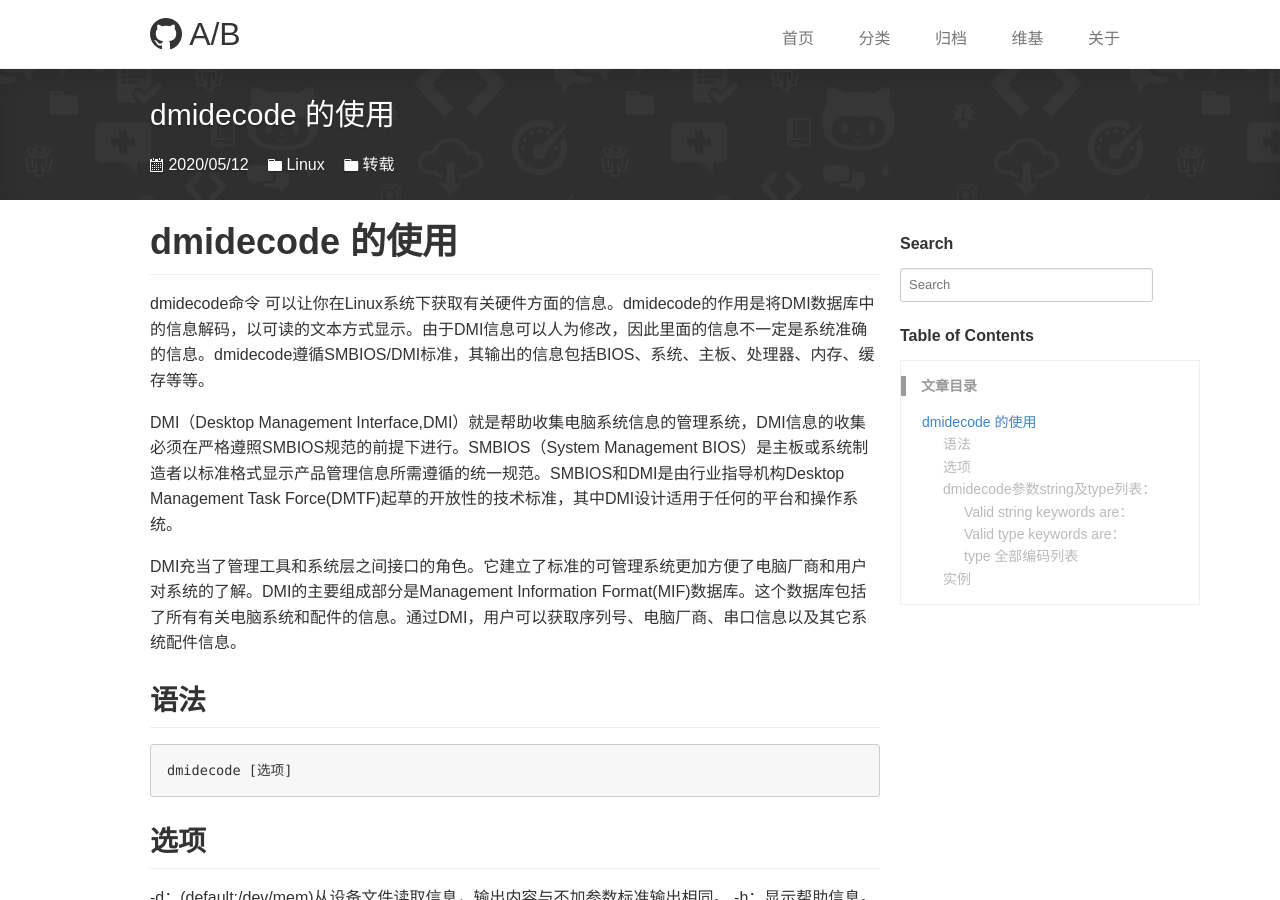
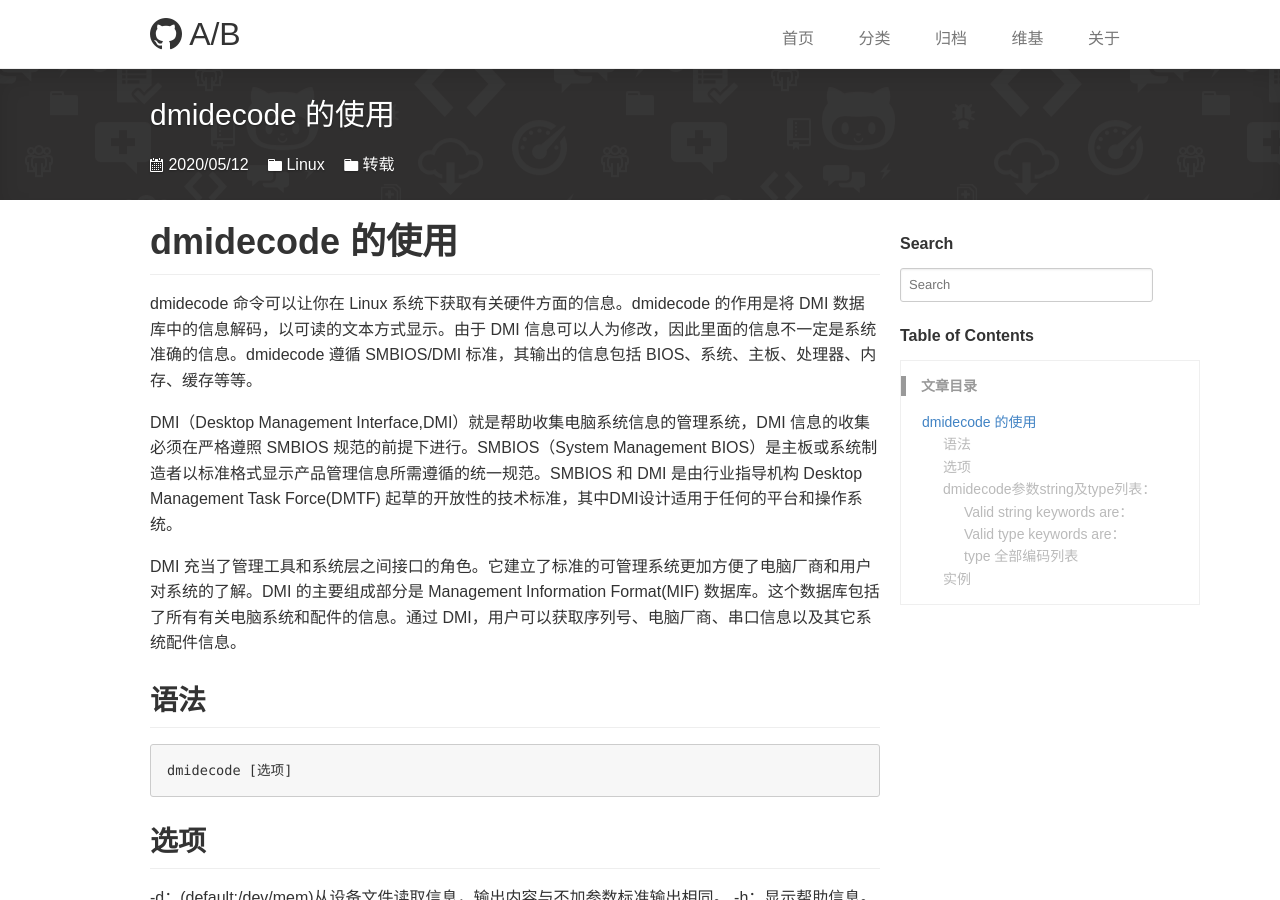
Before and after one commit to halysl/halysl.github.io, a Jekyll site: the page built from _posts/2020-05-12-dmidecode的使用.md, in a window 1280 px wide and 900 px high. Built offline with Jekyll 4.4.1, drawn with Linux system fonts in a browser that asks for light colours.

Commit message:
细节修改

```diff
--- a/_posts/2020-05-12-dmidecode的使用.md
+++ b/_posts/2020-05-12-dmidecode的使用.md
@@ -8,11 +8,11 @@ keywords:
 
 # dmidecode 的使用
 
-dmidecode命令 可以让你在Linux系统下获取有关硬件方面的信息。dmidecode的作用是将DMI数据库中的信息解码，以可读的文本方式显示。由于DMI信息可以人为修改，因此里面的信息不一定是系统准确的信息。dmidecode遵循SMBIOS/DMI标准，其输出的信息包括BIOS、系统、主板、处理器、内存、缓存等等。
+dmidecode 命令可以让你在 Linux 系统下获取有关硬件方面的信息。dmidecode 的作用是将 DMI 数据库中的信息解码，以可读的文本方式显示。由于 DMI 信息可以人为修改，因此里面的信息不一定是系统准确的信息。dmidecode 遵循 SMBIOS/DMI 标准，其输出的信息包括 BIOS、系统、主板、处理器、内存、缓存等等。
 
-DMI（Desktop Management Interface,DMI）就是帮助收集电脑系统信息的管理系统，DMI信息的收集必须在严格遵照SMBIOS规范的前提下进行。SMBIOS（System Management BIOS）是主板或系统制造者以标准格式显示产品管理信息所需遵循的统一规范。SMBIOS和DMI是由行业指导机构Desktop Management Task Force(DMTF)起草的开放性的技术标准，其中DMI设计适用于任何的平台和操作系统。
+DMI（Desktop Management Interface,DMI）就是帮助收集电脑系统信息的管理系统，DMI 信息的收集必须在严格遵照 SMBIOS 规范的前提下进行。SMBIOS（System Management BIOS）是主板或系统制造者以标准格式显示产品管理信息所需遵循的统一规范。SMBIOS 和 DMI 是由行业指导机构 Desktop Management Task Force(DMTF) 起草的开放性的技术标准，其中DMI设计适用于任何的平台和操作系统。
 
-DMI充当了管理工具和系统层之间接口的角色。它建立了标准的可管理系统更加方便了电脑厂商和用户对系统的了解。DMI的主要组成部分是Management Information Format(MIF)数据库。这个数据库包括了所有有关电脑系统和配件的信息。通过DMI，用户可以获取序列号、电脑厂商、串口信息以及其它系统配件信息。
+DMI 充当了管理工具和系统层之间接口的角色。它建立了标准的可管理系统更加方便了电脑厂商和用户对系统的了解。DMI 的主要组成部分是 Management Information Format(MIF) 数据库。这个数据库包括了所有有关电脑系统和配件的信息。通过 DMI，用户可以获取序列号、电脑厂商、串口信息以及其它系统配件信息。
 
 ## 语法
 
```
Also changed, not shown: _wiki/000-更换源.md (+2 -1 lines).
